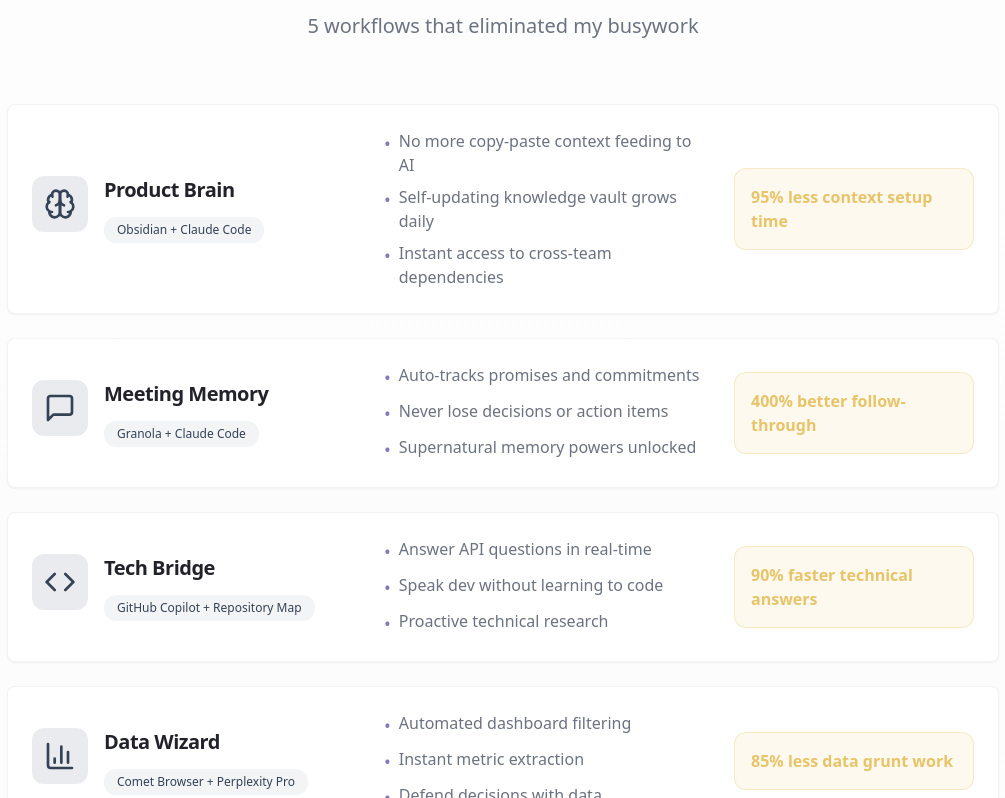
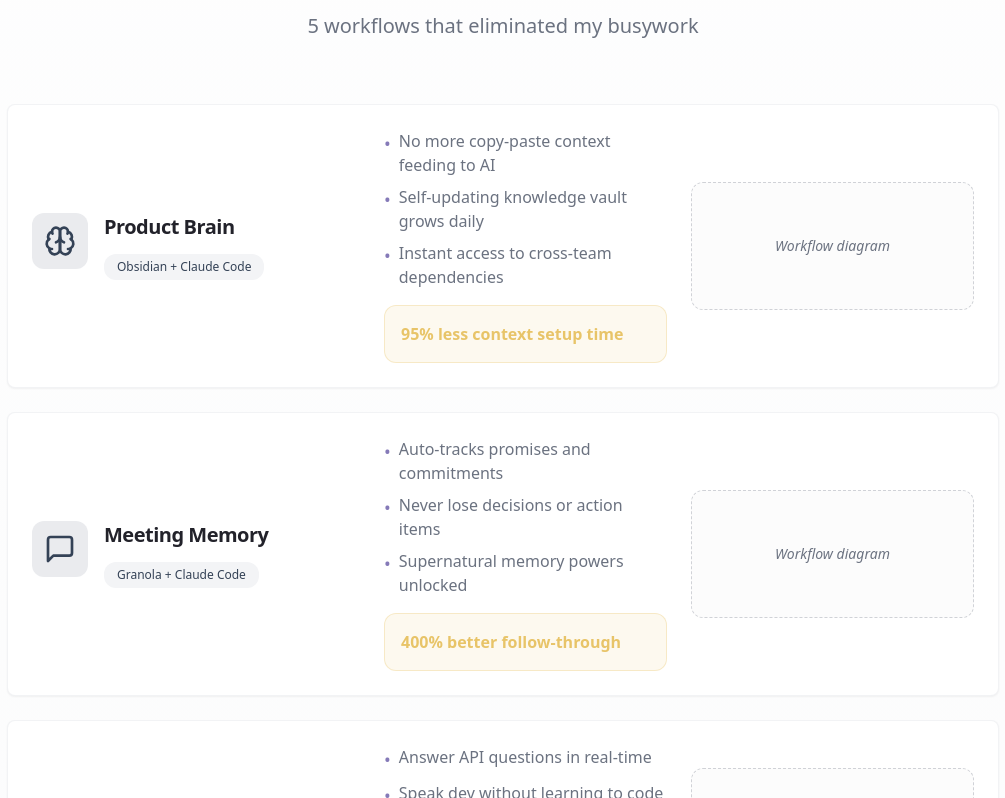
Before and after one commit to i-dedova/lazy-pm-ai-workbook, a React (Vite) app: page / in a window 1280 px wide. Shown: the part 1202-2000 px from the top of the page, without its empty margins (137-1142 px from the left). Built offline with nearby package versions, Linux system fonts and the light colour scheme.

Commit message:
Adjust layout for diagram
Make the diagram component a rectangle that takes up half the space on the right for desktop views.

```diff
--- a/src/components/WorkflowSnippet.tsx
+++ b/src/components/WorkflowSnippet.tsx
@@ -37,7 +37,8 @@ export const WorkflowSnippet = ({ title, tools, keyBenefits, metric, icon }: Wor
           </div>
         </div>
 
-        {/* Benefits Section */}
+        {/* Benefits and Metric Section */}
+        <div className="flex-1 lg:flex lg:gap-6">
           <div className="flex-1 mb-6 lg:mb-0">
             <ul className="space-y-2">
               {keyBenefits.map((benefit, index) => (
@@ -47,20 +48,21 @@ export const WorkflowSnippet = ({ title, tools, keyBenefits, metric, icon }: Wor
                 </li>
               ))}
             </ul>
-        </div>
 
-        {/* Metric Section */}
-        <div className="lg:flex-shrink-0 lg:w-60">
-          <div className="p-4 bg-highlight/10 border border-highlight/30 rounded-xl mb-4 lg:mb-0">
+            <div className="p-4 bg-highlight/10 border border-highlight/30 rounded-xl mt-4">
               <p className="text-sm lg:text-base font-semibold text-highlight">
                 {metric}
               </p>
             </div>
+          </div>
 
-          <div className="p-4 bg-muted/30 rounded-xl border border-dashed border-muted-foreground/30 lg:hidden">
-            <p className="text-xs text-muted-foreground text-center italic">
+          {/* Workflow Diagram - Half width on desktop */}
+          <div className="lg:flex-1 lg:flex lg:items-center">
+            <div className="p-8 bg-muted/30 rounded-xl border border-dashed border-muted-foreground/30 w-full lg:h-32 flex items-center justify-center">
+              <p className="text-xs lg:text-sm text-muted-foreground text-center italic">
                 Workflow diagram
               </p>
+            </div>
           </div>
         </div>
       </div>
```
Lines whose indentation alone changed are shown as unchanged.
